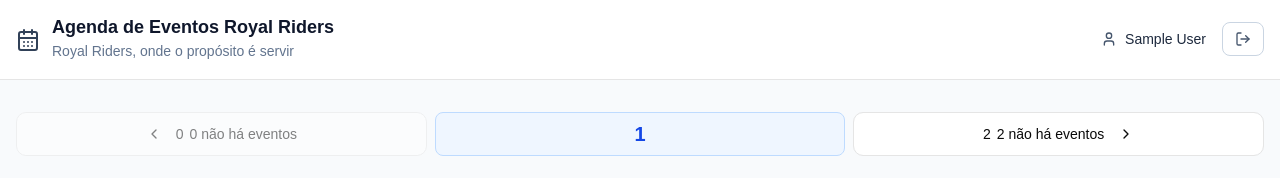
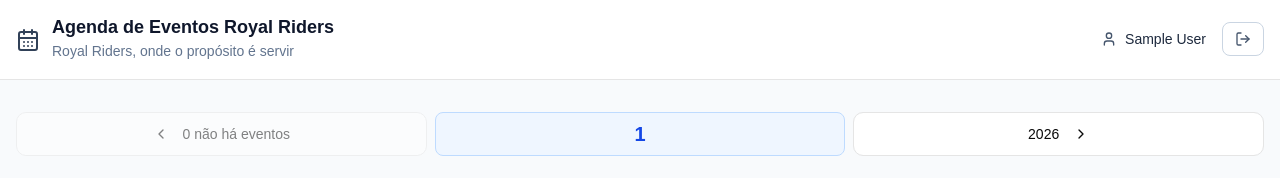
Before and after one commit to eltonduoutlook/roayleiros-frontend, a React (Vite) app: page /ano/1 in a window 1280 px wide. Shown: the top 178 px of the page. Built offline with nearby package versions, Linux system fonts and the light colour scheme; sample sign-in values are in the browser's storage.

Commit message:
Ajustes layout Loading

```diff
--- a/src/components/calendar/CalendarMonthGrid.tsx
+++ b/src/components/calendar/CalendarMonthGrid.tsx
@@ -80,16 +80,16 @@ function formatEventCount(count: number) {
   return `${displayCount} evento${count !== 1 ? "s" : ""}`;
 }
 
-function LoadingCalendar() {
-  return (
-    <div className="flex min-h-105 items-center justify-center rounded-2xl border bg-white">
-      <div className="flex flex-col items-center gap-1 md:gap-3">
-        <div className="h-7 w-7 animate-spin rounded-full border-4 border-blue-600 border-t-transparent md:h-8 md:w-8" />
-        <span className="text-sm text-slate-500">Carregando calendário...</span>
-      </div>
-    </div>
-  );
-}
+// function LoadingCalendar() {
+//   return (
+//     <div className="flex min-h-105 items-center justify-center rounded-2xl border bg-white">
+//       <div className="flex flex-col items-center gap-1 md:gap-3">
+//         <div className="h-7 w-7 animate-spin rounded-full border-4 border-blue-600 border-t-transparent md:h-8 md:w-8" />
+//         <span className="text-sm text-slate-500">Carregando calendário...</span>
+//       </div>
+//     </div>
+//   );
+// }
 
 function EmptyCalendarCell() {
   return (
@@ -173,9 +173,9 @@ export function CalendarMonthGrid({
   onSelectDay,
   loading = false,
 }: CalendarMonthGridProps) {
-  if (loading) {
-    return <LoadingCalendar />;
-  }
+  // if (loading) {
+  //   return <LoadingCalendar />;
+  // }
 
   const cells = buildMonthCalendarDays(year, month, enabledDays, eventCounts);
 
--- a/src/pages/HomePage.tsx
+++ b/src/pages/HomePage.tsx
@@ -59,8 +59,16 @@ export default function HomePage() {
               onClick={() => previousYear && navigate(`/ano/${previousYear}`)}
             >
               <ChevronLeft className="mr-2 h-4 w-4" />
-              <span className="md:inline">{previousYear ?? `${selectedYear - 1}`}</span>
-              <span className="hidden md:inline">{previousYear ?? `${selectedYear - 1} não há eventos`}</span>
+
+              {/* Mobile */}
+              <span className="md:hidden">
+                {previousYear ?? `${selectedYear - 1}`}
+              </span>
+
+              {/* Desktop */}
+              <span className="hidden md:inline">
+                {previousYear ?? `${selectedYear - 1} não há eventos`}
+              </span>
             </Button>
 
             <div className="flex h-11 w-full items-center justify-center rounded-md border border-blue-200 bg-blue-50 px-3 text-xl font-bold whitespace-nowrap text-blue-700">
@@ -73,15 +81,23 @@ export default function HomePage() {
               disabled={!nextYear || loadingYears}
               onClick={() => nextYear && navigate(`/ano/${nextYear}`)}
             >
-              <span className="md:inline">{previousYear ?? `${selectedYear + 1}`}</span>
-              <span className="hidden md:inline">{previousYear ?? `${selectedYear + 1} não há eventos`}</span>
+              {/* Mobile */}
+              <span className="md:hidden">
+                {nextYear ?? `${selectedYear + 1}`}
+              </span>
+
+              {/* Desktop */}
+              <span className="hidden md:inline">
+                {nextYear ?? `${selectedYear + 1} não há eventos`}
+              </span>
+
               <ChevronRight className="ml-2 h-4 w-4" />
             </Button>
           </div>
         }
       />
 
-      {loading && <FullScreenLoader text="Carregando o calendário..." />}
+      {/* {loading && <FullScreenLoader text="Carregando o calendário..." />} */}
 
       {error && (
         <div className="rounded-2xl border bg-white p-6 text-red-500">
--- a/src/pages/MonthDaysPage.tsx
+++ b/src/pages/MonthDaysPage.tsx
@@ -71,9 +71,9 @@ export default function MonthDaysPage() {
 
   return (
     <section className="space-y-6">
-      {loading ? (
-        <FullScreenLoader text={`Carregando o mês de ${monthNames[monthIndex]}`} />
-      ) : (
+    {/* {loading ? (
+        ""// <FullScreenLoader text={`Carregando o mês de ${monthNames[monthIndex]}`} />
+      ) : ( */}
         <BreadcrumbNav
           items={[
             { label: "Home", to: `/ano/${safeYear}` },
@@ -81,7 +81,7 @@ export default function MonthDaysPage() {
             { label: monthNames[monthIndex] },
           ]}
         />
-      )}
+      {/* )} */}
       <PageHeader
         actions={
           <div className="grid w-full grid-cols-3 gap-2">
```
